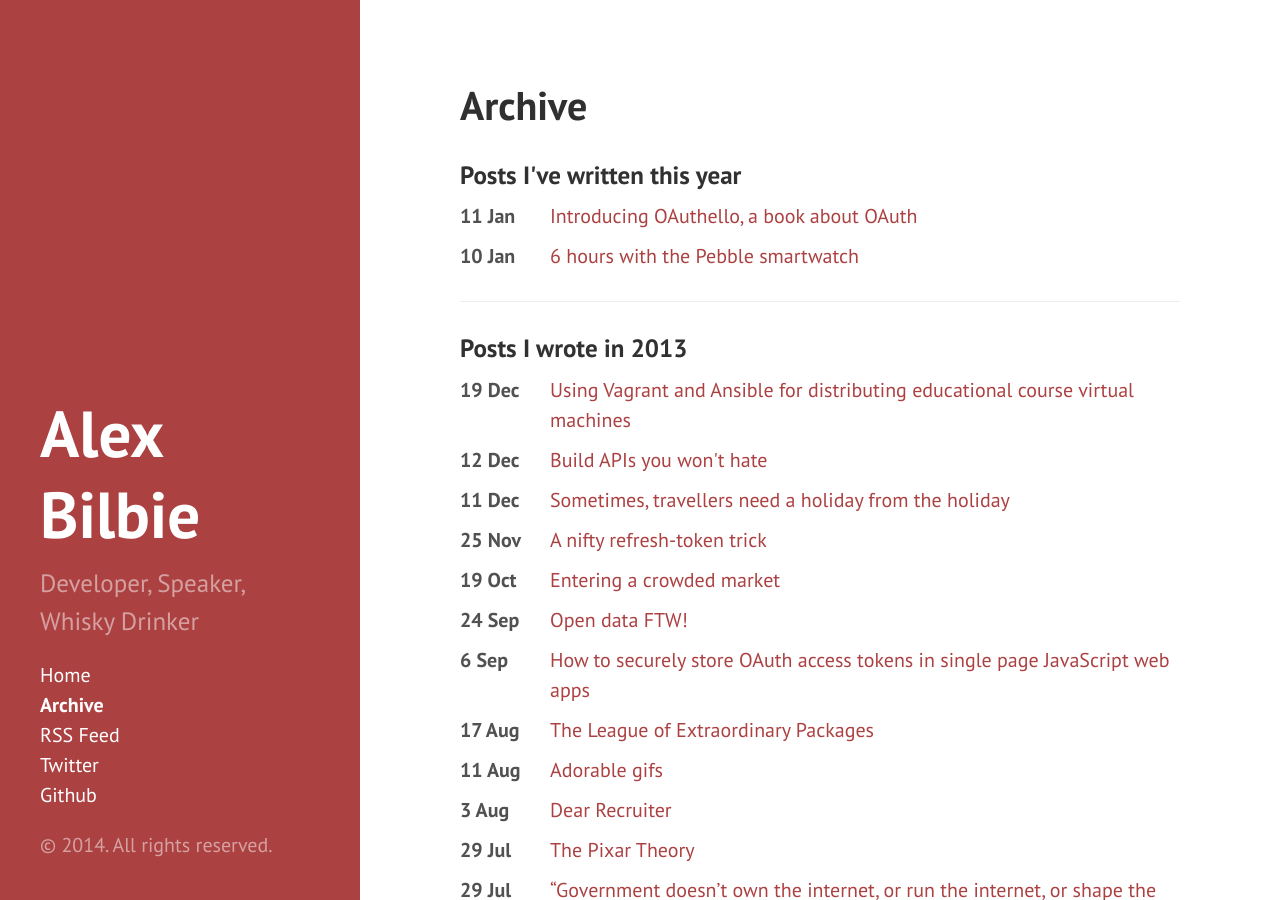
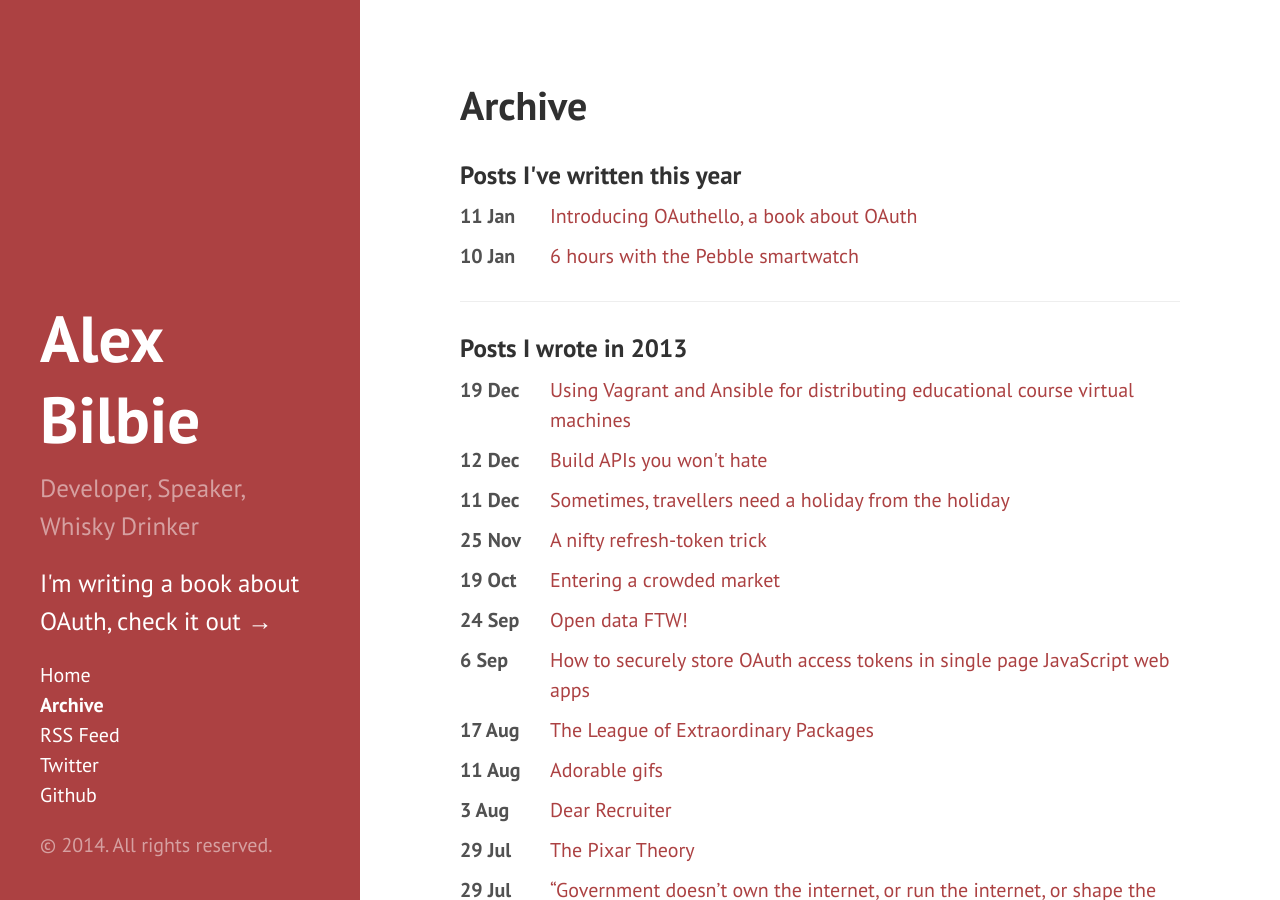
Before and after one commit to alexbilbie/alexbilbie.github.com, a Jekyll site: the page built from archive.md, in a window 1280 px wide and 900 px high. Built offline with Jekyll 4.4.1, drawn with Linux system fonts in a browser that asks for light colours; Markdown is read by kramdown in place of the engine named in the settings.

Commit message:
Added OAuthello link to sidebar

```diff
--- a/_includes/sidebar.html
+++ b/_includes/sidebar.html
@@ -1,9 +1,18 @@
 <div class="sidebar">
   <div class="container sidebar-sticky">
+
     <div class="sidebar-about">
       <h1>{{ site.title }}</h1>
       <p class="lead">{{ site.description }}</p>
     </div>
+
+
+    <p class="lead">
+        <a href="https://leanpub.com/oauthello-a-book-about-oauth/">
+          I'm writing a book about OAuth, check it out &rarr;
+        </a>
+    </p>
+
 
     <ul class="sidebar-nav">
       <li class="sidebar-nav-item{% if page.title == "Home" %} active{% endif %}">
```
